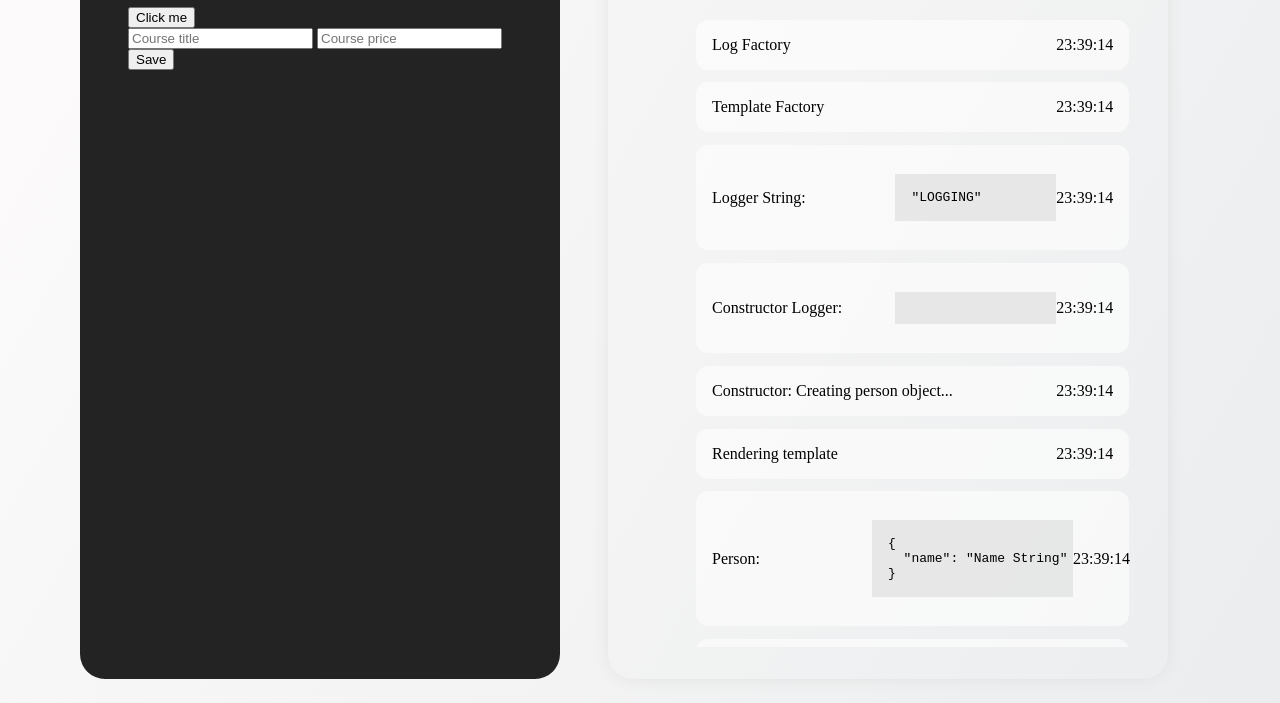
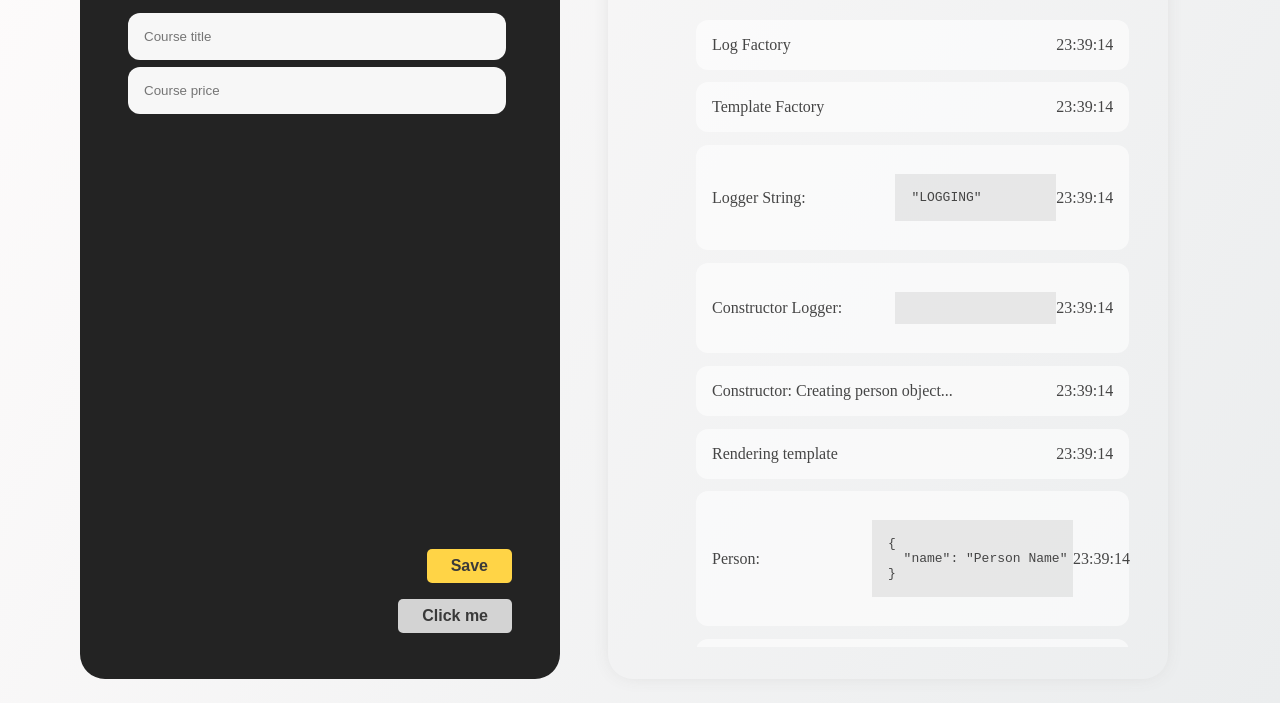
Before and after one commit to flavia3107/typescript-miniproject-2, a website with bundled scripts: page index.html in a window 1280 px wide. Shown: the part 97-800 px from the top of the page. Built offline with nearby package versions, Linux system fonts and the light colour scheme.

Commit message:
MIniProject-2: Styling P4

```diff
--- a/index.html
+++ b/index.html
@@ -14,14 +14,15 @@
   <div class="main-container">
     <div class="left-side container">
       <div id="app"></div>
-      <button>Click me</button>
       <form>
-        <input type="text" placeholder="Course title" id="title" />
-        <input type="text" placeholder="Course price" id="price" />
+        <div>
+          <input type="text" placeholder="Course title" id="title" />
+          <input type="text" placeholder="Course price" id="price" />
+        </div>
         <button type="submit">Save</button>
       </form>
+      <button id="message-button">Click me</button>
     </div>
-
     <div class="results-logs container">
       <h1>Results</h1>
       <ul id="list"></ul>
--- a/src/app.ts
+++ b/src/app.ts
@@ -31,7 +31,7 @@ function WithTemplate(template: string, hookId: string) {
 @Logger('LOGGING')
 @WithTemplate('<h1>My Person Object</h1>', 'app')
 class Person {
-  name = 'Name String';
+  name = 'Person Name';
 
   constructor() {
     createLogs('Constructor: Creating person object...');
@@ -125,7 +125,7 @@ class Printer {
 const p = new Printer();
 p.showMessage();
 
-const button = document.querySelector('button')!;
+const button = document.querySelector('#message-button')!;
 button.addEventListener('click', p.showMessage);
 
 // ---
@@ -236,9 +236,10 @@ function getTimeStamp() {
   // const day = now.getDate();
   // const month = now.getMonth() + 1;
   // const year = now.getFullYear();
-  const hours = now.getHours();
-  const minutes = now.getMinutes();
-  const seconds = now.getSeconds();
+  const pad = (num: number) => num.toString().padStart(2, '0');
+  const hours = pad(now.getHours());
+  const minutes = pad(now.getMinutes());
+  const seconds = pad(now.getSeconds());
   const formatted = `${hours}:${minutes}:${seconds}`;
   return formatted;
 }
--- a/style.css
+++ b/style.css
@@ -26,6 +26,8 @@ body {
 .left-side {
 	background: #232323;
 	width: 30rem;
+	overflow: auto;
+	padding-bottom: 1rem;
 }
 
 .results-logs {
@@ -33,6 +35,7 @@ body {
 	box-shadow: 0 0 1.25rem -0.375rem #d3d3d3;
 	width: calc(100% - 40rem);
 	padding-right: 1rem;
+	color: #454545;
 }
 
 ul {
@@ -70,6 +73,50 @@ pre {
 	width: calc(100% - 12rem);
 }
 
+input {
+	width: 90%;
+	background: #f7f7f7;
+	padding: 1rem;
+	border-radius: 12px;
+	margin: 0.4rem auto 0;
+	border: none;
+}
+
+input:focus-visible {
+	outline: none;
+}
+
+#app h1 {
+	color: #eff0f1;
+}
+
+form {
+	display: flex;
+	flex-direction: column;
+	height: calc(100% - 10rem);
+	min-height: fit-content;
+	justify-content: space-between;
+}
+
+button {
+	width: fit-content;
+	margin: 2rem 0 0 auto;
+	background: #ffd446;
+	padding: 0.5rem 1.5rem;
+	border: none;
+	border-radius: 5px;
+	color: #3a3a3a;
+	font-family: sans-serif;
+	font-weight: 700;
+	font-size: 16px;
+}
+
+#message-button {
+	margin-top: 1rem;
+	float: right;
+	background: #d3d3d3;
+}
+
 ::-webkit-scrollbar {
 	height: 0.563rem;
 	width: 0.563rem;
```
